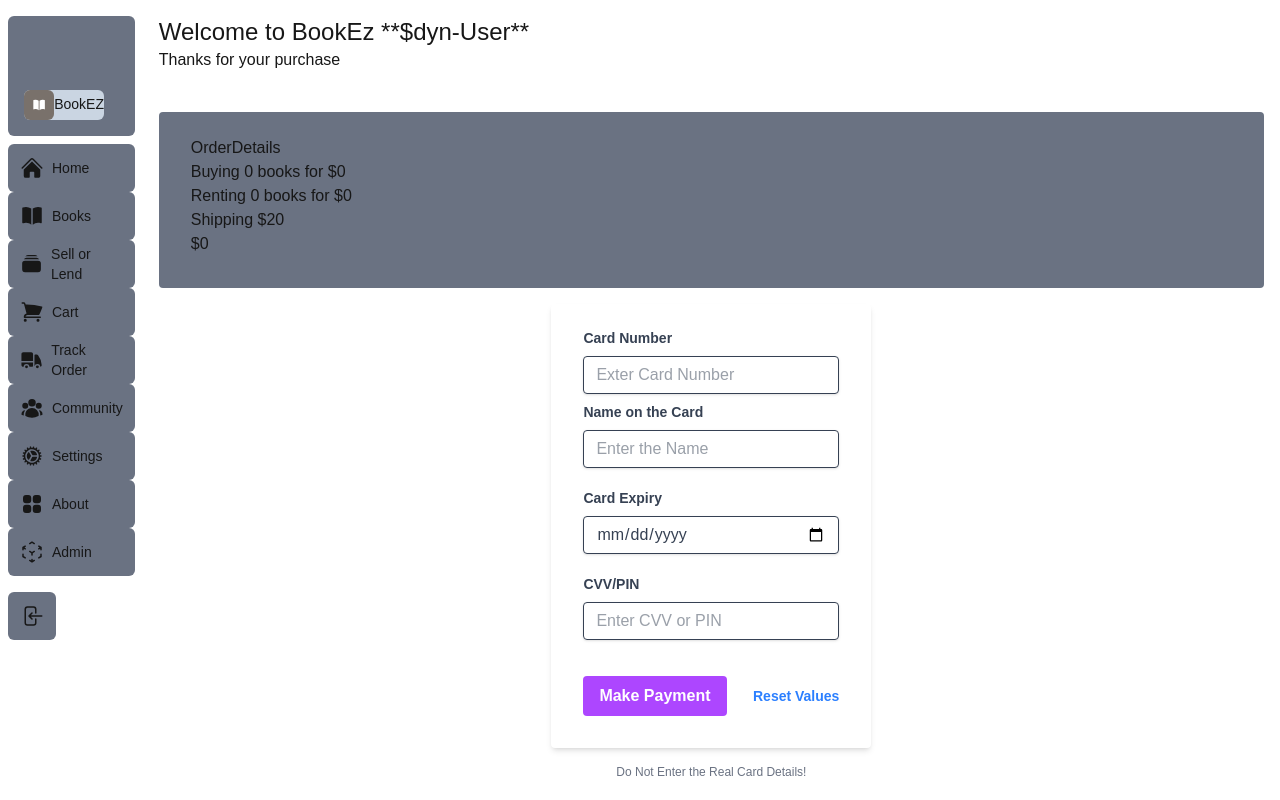
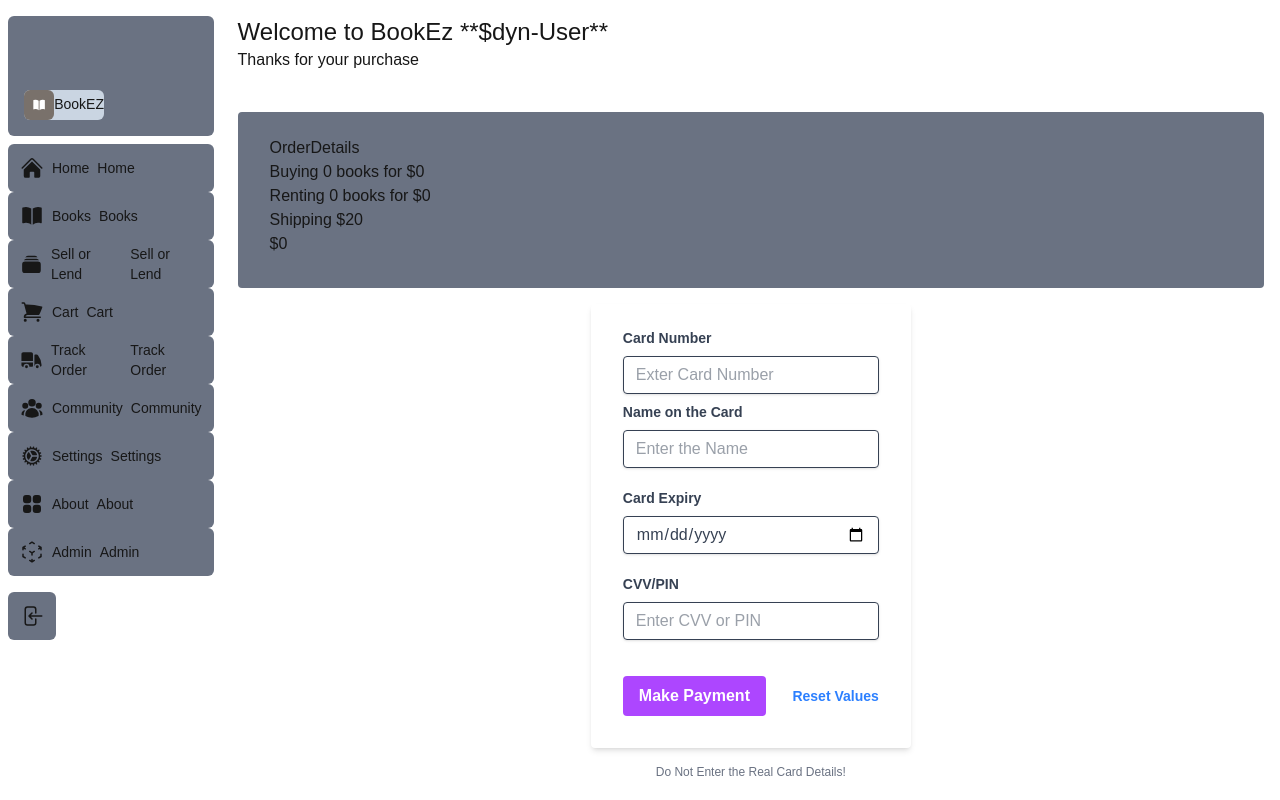
Before and after one commit to lmcconneughey/BookEZ, a Next.js app in the folder book-ez/: page /store/cart in a window 1280 px wide. Built offline with nearby package versions, Linux system fonts and the light colour scheme.

Commit message:
fix: corrected typo in nav bar href for track order

```diff
--- a/book-ez/src/app/ui/sidebar/NavLinks.js
+++ b/book-ez/src/app/ui/sidebar/NavLinks.js
@@ -22,7 +22,7 @@ const links = [
     {name: 'Books', href: '/store', icon: BookOpenIcon},
     {name: 'Sell or Lend', href: '/store/sell-lend', icon: RectangleStackIcon},
     {name: 'Cart', href: '/store/cart', icon: ShoppingCartIcon},
-    {name: 'Track Order', href: '/store/track', icon: TruckIcon},
+    {name: 'Track Order', href: '/store/track-order', icon: TruckIcon},//<<updated href
     {name: 'Community', href: '/store/community', icon: UserGroupIcon},
     {name: 'Settings', href: '/store/settings', icon: CogIcon},
     {name: 'About', href: '/store/about', icon: Squares2X2Icon},
@@ -42,9 +42,10 @@ const NavLinks = () => {
             href={link.href}
             className="flex h-[48px] grow items-center justify-center gap-2 rounded-md bg-gray-500 p-3 text-sm font-medium hover:bg-sky-100 hover:text-purple-600 md:flex-none md:justify-start md:p-2 md:px-3"
             >
-            <IconComponent className="w-6" />{/** dor every icon in our array, a component is rendered */}
+            <IconComponent className="w-6" />{/** for every icon in our array, a component is rendered */}
             {(link.name === 'Cart' && cartData && cartData.length > 0)
-             ? `${link.name}(${cartData.length})` : <p className="hidden md:block">{link.name}</p>}
+             ? `(${cartData.length}) in ` : <p className="hidden md:block">{link.name}</p>}
+              {link.name}
             </Link>
 
         )
```
